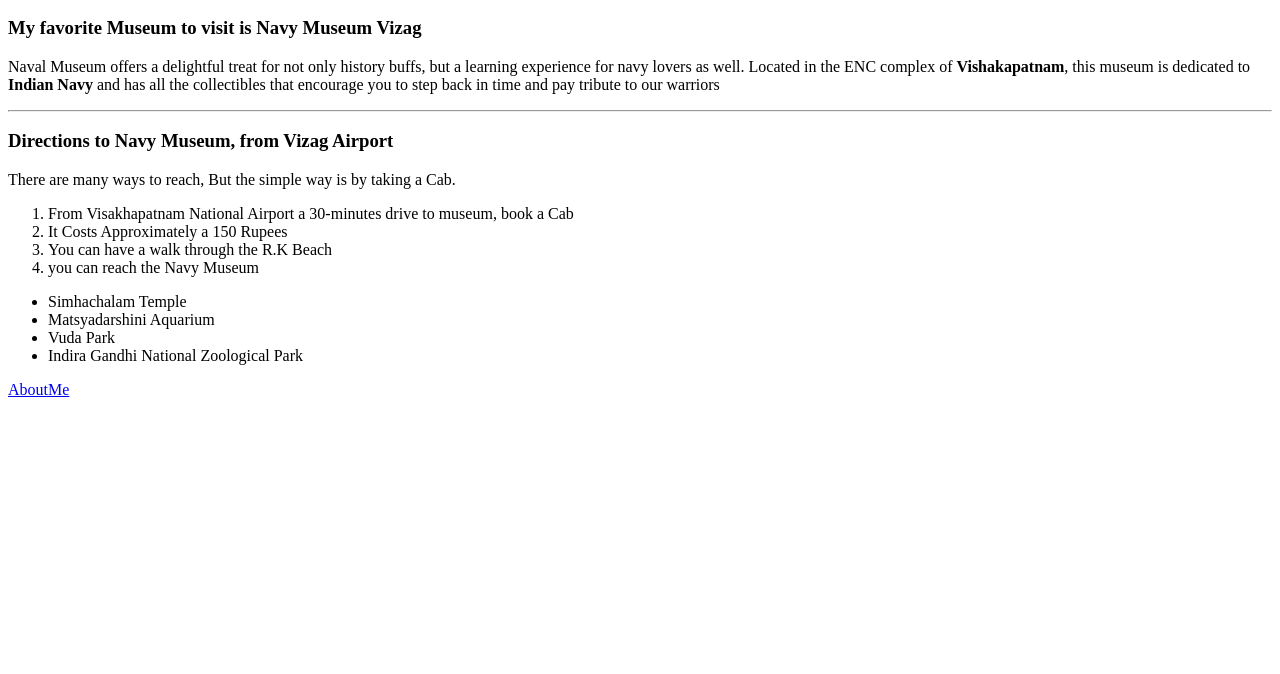
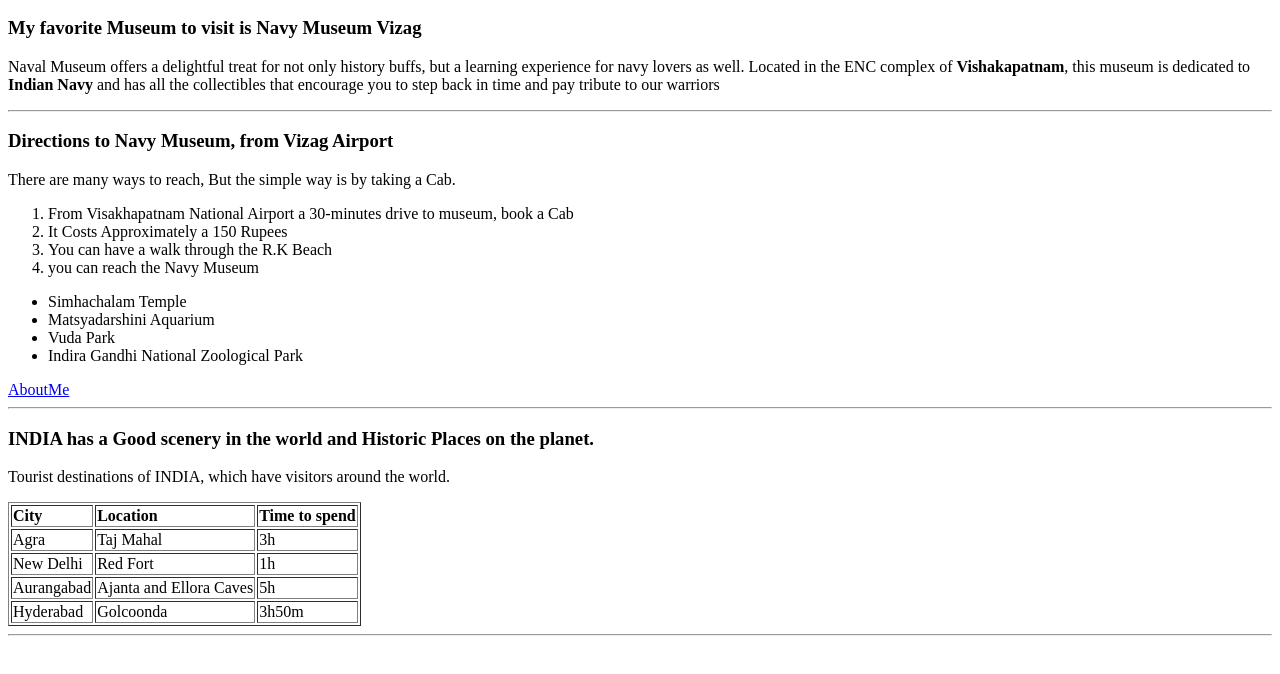
Before and after one commit to 44-563-Web-Apps-F22/44563-webapps-assignment-3-kurrakovidh, a plain HTML site: page index.html in a window 1280 px wide. Shown: the part 110-784 px from the top of the page. Drawn offline with Linux system fonts and the light colour scheme.

Commit message:
addition of data in the vs

```diff
--- a/index.html
+++ b/index.html
@@ -36,6 +36,42 @@
 
         <a href="aboutme.html">AboutMe</a>
 
+        <hr />
+
+        <h3> INDIA has a Good scenery in the world and Historic Places on the planet.</h3>
+        <p>Tourist destinations of INDIA, which have visitors around the world.</p>
+
+        <table border="1">
+            <tr>
+                <th style="text-align: left;">City</th>
+
+                <th style="text-align: left;">Location</th>
+
+                <th style="text-align: left;">Time to spend</th>
+            </tr>
+            <tr>
+                <td>Agra</td>
+                <td>Taj Mahal</td>
+                <td>3h</td>
+            </tr>
+            <tr>
+                <td>New Delhi</td>
+                <td>Red Fort</td>
+                <td>1h</td>
+            </tr>
+            <tr>
+                <td> Aurangabad</td>
+                <td>Ajanta and Ellora Caves</td>
+                <td>5h</td>
+            </tr>
+            <tr>
+                <td>Hyderabad</td>
+                <td>Golcoonda</td>
+                <td>3h50m</td>
+            </tr>
+        </table>
+        <hr />
+
 
 
 
```
